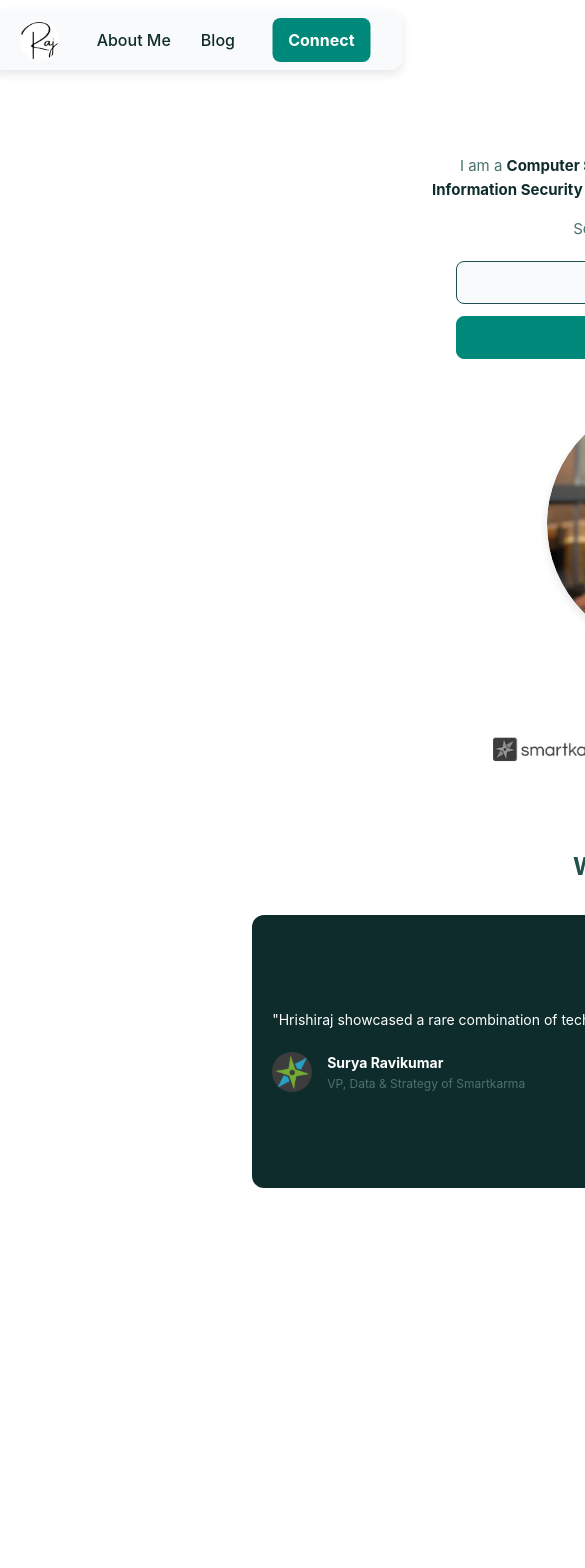
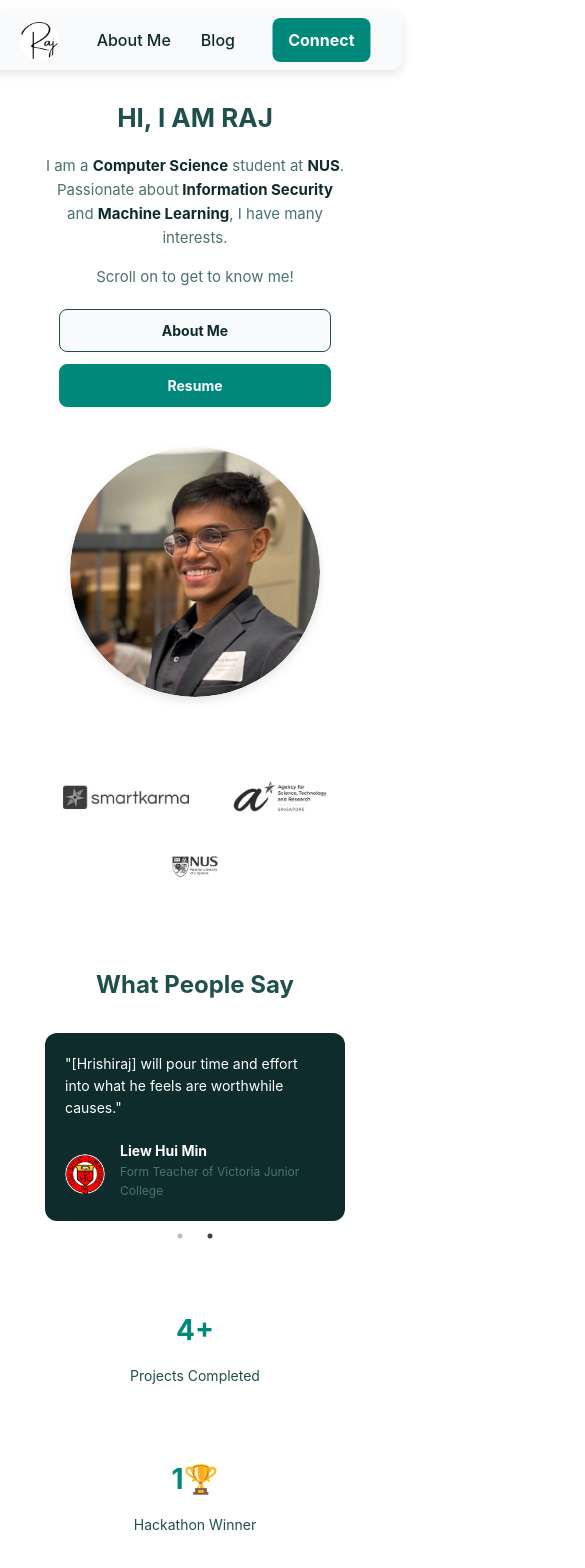
Before and after one commit to Virusrwj223/personal-portfolio, a React (Vite) app: page / in a window 390 px wide. Shown: the top 1568 px of the page, 585 px wide, since content can reach past the window. Built offline with nearby package versions, Linux system fonts and the light colour scheme.

Commit message:
Fix mobile screen

```diff
--- a/src/components/Testimonials.tsx
+++ b/src/components/Testimonials.tsx
@@ -1,25 +1,26 @@
-import React, { useRef, useLayoutEffect, useState } from "react";
 import styled from "styled-components";
 import Slider from "react-slick";
 import "slick-carousel/slick/slick.css";
 import "slick-carousel/slick/slick-theme.css";
-
 import skTestimonial from "../assets/SK-general.pdf";
 import vjcTestimonial from "../assets/VJC_Testimonial.pdf";
-import ariaCert from "../assets/ARIA_Certificate.pdf";
+
 import user1 from "../assets/SMLogo.png";
 import user2 from "../assets/vjc.png";
-import user3 from "../assets/astarLogo.png";
 import { theme } from "../styles/theme";
 
 const TestimonialsSection = styled.section`
   padding: 50px 10%;
   text-align: center;
+
   @media (max-width: 900px) {
     padding: 40px 5%;
+    width: 300px;
   }
+
   @media (max-width: 600px) {
     padding: 30px 4%;
+    width: 300px;
   }
 `;
 
@@ -27,35 +28,28 @@
   font-size: 32px;
   color: ${theme.textPrimary};
   margin-bottom: 30px;
+
   @media (max-width: 900px) {
     font-size: 28px;
   }
+
   @media (max-width: 600px) {
     font-size: 24px;
   }
 `;
 
-// Wrap each slide so we can center its child
-const SlideWrapper = styled.div`
-  display: flex !important;
-  justify-content: center;
-  align-items: center;
-  height: auto;
+const CarouselWrapper = styled.div`
+  max-width: 900px;
+  margin: 0 auto;
 `;
 
 const TestimonialCard = styled.div`
   background: ${theme.darkGreen};
-  color: #fff;
+  color: #ffffff;
   padding: 30px;
   border-radius: 12px;
-  width: 100%;
-  max-width: 800px;
-
-  display: flex;
-  flex-direction: column;
-  justify-content: center;
+  position: relative;
   text-align: left;
-
   font-size: 18px;
   line-height: 1.6;
 
@@ -63,9 +57,18 @@
     font-size: 16px;
     padding: 25px;
   }
+
   @media (max-width: 600px) {
     font-size: 14px;
     padding: 20px;
+  }
+
+  &::before {
+    font-size: 50px;
+    color: ${theme.primaryTeal};
+    position: absolute;
+    top: 10px;
+    left: 20px;
   }
 `;
 
@@ -81,6 +84,7 @@
   height: 50px;
   border-radius: 50%;
   object-fit: cover;
+
   @media (max-width: 600px) {
     width: 40px;
     height: 40px;
@@ -94,9 +98,11 @@
 const UserName = styled.h4`
   font-size: 18px;
   margin: 0;
+
   @media (max-width: 900px) {
     font-size: 16px;
   }
+
   @media (max-width: 600px) {
     font-size: 14px;
   }
@@ -104,92 +110,80 @@
 
 const UserPosition = styled.p`
   font-size: 14px;
+  color: ${theme.textSecondary};
   margin: 0;
-  color: ${theme.textSecondary};
+
   @media (max-width: 900px) {
     font-size: 13px;
   }
+
   @media (max-width: 600px) {
     font-size: 12px;
   }
 `;
 
-const testimonials = [
-  {
-    text: `What impressed me most is Raj's agility. Raj is always able to overcome technical challenges efficiently and exhibits a high spirit of teamwork to deliver a greater good.`,
-    name: "Dr. Liu Ning",
-    position: "Senior Scientist I, Vice-Group Director",
-    image: user3,
-    pdf: ariaCert,
-  },
-  {
-    text: `Hrishiraj showcased a rare combination of technical expertise and an unyielding willingness to learn.`,
-    name: "Surya Ravikumar",
-    position: "VP, Data & Strategy of Smartkarma",
-    image: user1,
-    pdf: skTestimonial,
-  },
-  {
-    text: `[Hrishiraj] will pour time and effort into what he feels are worthwhile causes.`,
-    name: "Liew Hui Min",
-    position: "Form Teacher of Victoria Junior College",
-    image: user2,
-    pdf: vjcTestimonial,
-  },
-];
-
-const Testimonials: React.FC = () => {
-  const [minHeight, setMinHeight] = useState<number>(0);
-  const cardRefs = useRef<Array<HTMLDivElement | null>>([]);
-
-  // measure tallest card on mount and on resize
-  useLayoutEffect(() => {
-    const measure = () => {
-      const heights = cardRefs.current.map((el) => el?.offsetHeight ?? 0);
-      const tallest = Math.max(...heights);
-      setMinHeight(tallest);
-    };
-
-    measure();
-    window.addEventListener("resize", measure);
-    return () => window.removeEventListener("resize", measure);
-  }, []);
-
+const Testimonials = () => {
   const settings = {
     dots: true,
     infinite: true,
-    speed: 700,
+    speed: 700, // Slightly slower transition
     slidesToShow: 1,
     slidesToScroll: 1,
     autoplay: true,
-    autoplaySpeed: 5000,
-    arrows: false,
+    autoplaySpeed: 5000, // Increased to 5s for better readability
+    arrows: false, // Hides arrows for a cleaner look
   };
 
   return (
     <TestimonialsSection>
       <Title>What People Say</Title>
-      <Slider {...settings}>
-        {testimonials.map(({ text, name, position, image, pdf }, i) => (
-          <SlideWrapper key={i}>
-            <TestimonialCard
-              ref={(el) => (cardRefs.current[i] = el)}
-              style={{ minHeight: minHeight || undefined }}
-            >
-              {`"${text}"`}
+      <CarouselWrapper>
+        <Slider {...settings}>
+          <div>
+            <TestimonialCard>
+              "Hrishiraj showcased a rare combination of technical expertise and
+              an unyielding willingness to learn."
               <UserInfo>
-                <a href={pdf} target="_blank" rel="noopener noreferrer">
-                  <UserImage src={image} alt={name} />
+                <a
+                  href={skTestimonial}
+                  target="_blank"
+                  rel="noopener noreferrer"
+                  style={{ marginTop: "8px", fontSize: "0.9rem" }}
+                >
+                  <UserImage src={user1} alt="User 1" />
                 </a>
                 <UserDetails>
-                  <UserName>{name}</UserName>
-                  <UserPosition>{position}</UserPosition>
+                  <UserName>Surya Ravikumar</UserName>
+                  <UserPosition>VP, Data & Strategy of Smartkarma</UserPosition>
                 </UserDetails>
               </UserInfo>
             </TestimonialCard>
-          </SlideWrapper>
-        ))}
-      </Slider>
+          </div>
+
+          <div>
+            <TestimonialCard>
+              "[Hrishiraj] will pour time and effort into what he feels are
+              worthwhile causes."
+              <UserInfo>
+                <a
+                  href={vjcTestimonial}
+                  target="_blank"
+                  rel="noopener noreferrer"
+                  style={{ marginTop: "8px", fontSize: "0.9rem" }}
+                >
+                  <UserImage src={user2} alt="User 2" />
+                </a>
+                <UserDetails>
+                  <UserName>Liew Hui Min</UserName>
+                  <UserPosition>
+                    Form Teacher of Victoria Junior College
+                  </UserPosition>
+                </UserDetails>
+              </UserInfo>
+            </TestimonialCard>
+          </div>
+        </Slider>
+      </CarouselWrapper>
     </TestimonialsSection>
   );
 };
```
